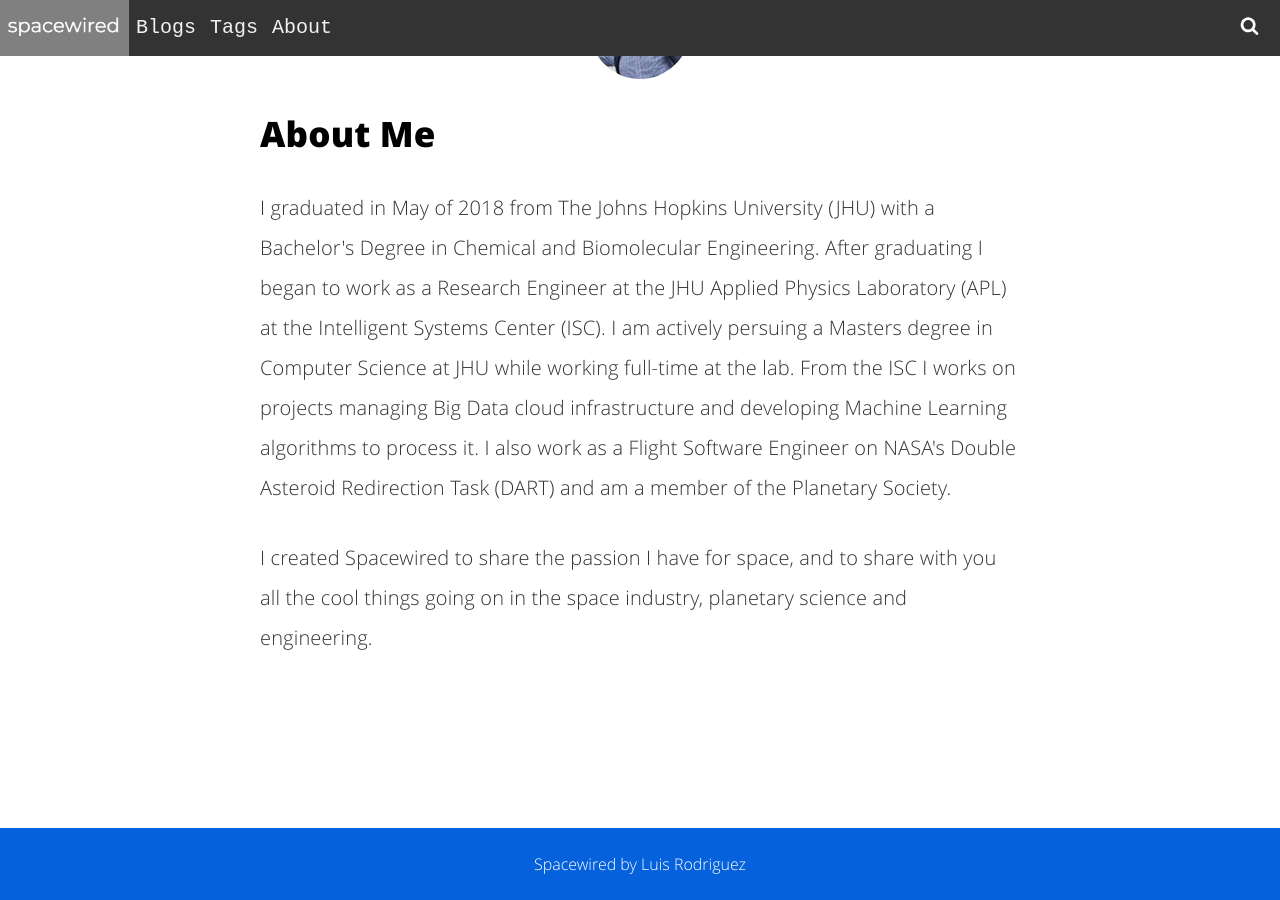
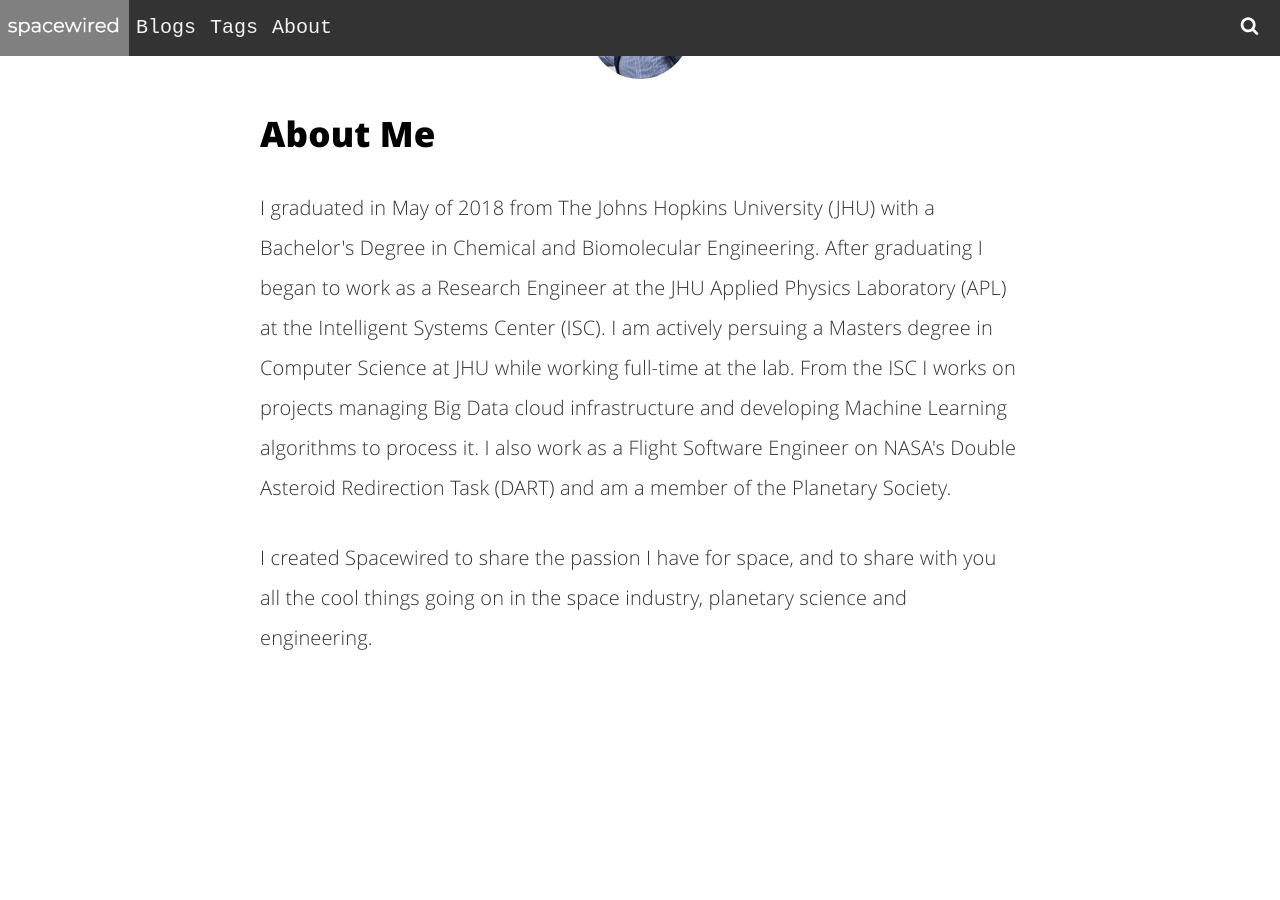
Before and after one commit to spacewired/spacewired.github.io, a Jekyll site: the page built from about.html, in a window 1280 px wide and 900 px high, scrolled down 1004 px. Built offline with Jekyll 4.4.1, drawn with Linux system fonts in a browser that asks for light colours; after the commit the page ends 1732 px from its top, so only the background shows below that; some of the changed lines change nothing that is shown.

Commit message:
Temporarily remove footer

```diff
--- a/_includes/footer.html
+++ b/_includes/footer.html
@@ -1,4 +1,4 @@
-<footer>
+{% comment %} <footer>
     <p> Spacewired by <a href="http://luisrodriguezeng.com/">Luis Rodriguez</a></p>
-</footer>
+</footer> {% endcomment %}
 <script src="{{ "/assets/js/main.js" | prepend: site.baseurl }}"></script>
```
